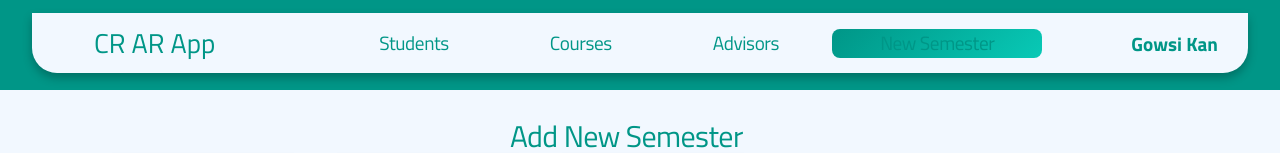
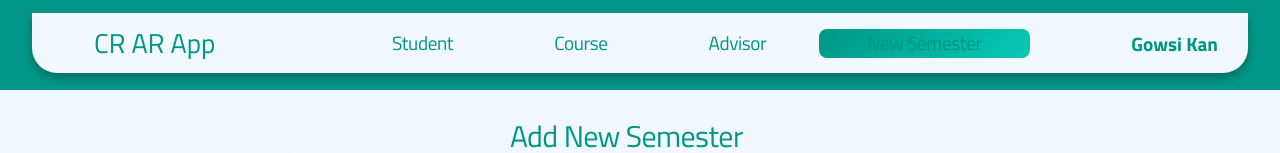
Before and after one commit to DilushanG/SoftwareEngineeringProject-CR-ARApp, a React (Create React App) app in the folder cr-ar-app/: page /newsemester in a window 1280 px wide. Shown: the top 153 px of the page. Built offline with nearby package versions, Linux system fonts and the light colour scheme.

Commit message:
Navigatio bar routing finished

```diff
--- a/cr-ar-app/src/Components/MenuData.js
+++ /dev/null
@@ -1,22 +0,0 @@
-export const MenuData = [
-    {
-        title: "Students",
-        url: "/students",
-        cName: "nav-links",
-    },
-    {
-        title: "Courses",
-        url: "/courses",
-        cName: "nav-links",
-    },
-    {
-        title: "Advisors",
-        url: "/advisors",
-        cName: "nav-links",
-    },
-    {
-        title: "New Semester",
-        url: "/newsemester",
-        cName: "nav-links",
-    },
-]
--- a/cr-ar-app/src/Components/NavBar.js
+++ b/cr-ar-app/src/Components/NavBar.js
@@ -1,38 +1,37 @@
 import "../Styles/NavBarStyles.css";
-import { MenuData } from "./MenuData";
+import { Link,useMatch,useResolvedPath } from "react-router-dom";
 
 function NavBar() {
 
     return (
       <nav className="NavbarItems">
-            <a href="/" className="logo">
+        <Link to="/" className="logo">
           CR AR App
-            </a>
+        </Link>
         <ul className="nav-menu">
-                <CustomLink/>
+          <CustomLink to="/students">Student</CustomLink>
+          <CustomLink to="/courses">Course</CustomLink>
+          <CustomLink to="/advisors">Advisor</CustomLink>
+          <CustomLink to="/newsemester">New Semester</CustomLink>
         </ul>
-            <h4>
-                Gowsi Kan
-            </h4>
+        <h4>Gowsi Kan</h4>
       </nav>
     );
 }
 
 export default NavBar;
 
-function CustomLink() {
-    const path = window.location.pathname;
+function CustomLink({ to, children, ...props}) {
+  const resolvePath = useResolvedPath(to);
+  const isActive = useMatch({ path: resolvePath.pathname, end: true });
+
     return (
       <>
-        {MenuData.map((item, index) => {
-            return (
-                <li key={index} className={path === item.url ? "active" : ""}>
-                <a href={item.url} className={item.cName}>
-                {item.title}
-                </a>
+        <li className={isActive ? "active" : ""}>
+          <Link to={to} className="nav-links">
+            {children}
+          </Link>
         </li>
-          );
-        })}
       </>
     );
 }
--- a/cr-ar-app/src/Styles/TableStyles.css
+++ b/cr-ar-app/src/Styles/TableStyles.css
@@ -44,7 +44,7 @@
 
 .table tbody tr:hover{
     background-color: #F2F8FF;
-    filter: drop-shadow(0px 4px 4px rgba(0, 0, 0, 0.05));
+    filter: drop-shadow(0px 8px 8px rgba(0, 0, 0, 0.2));
 }
 
 .expand{
```
Also changed, not shown: cr-ar-app/src/Components/.scannerwork/report-task.txt (deleted), 1 other file (tests, documents, lock files or other folders). Lines whose indentation alone changed are shown as unchanged.
